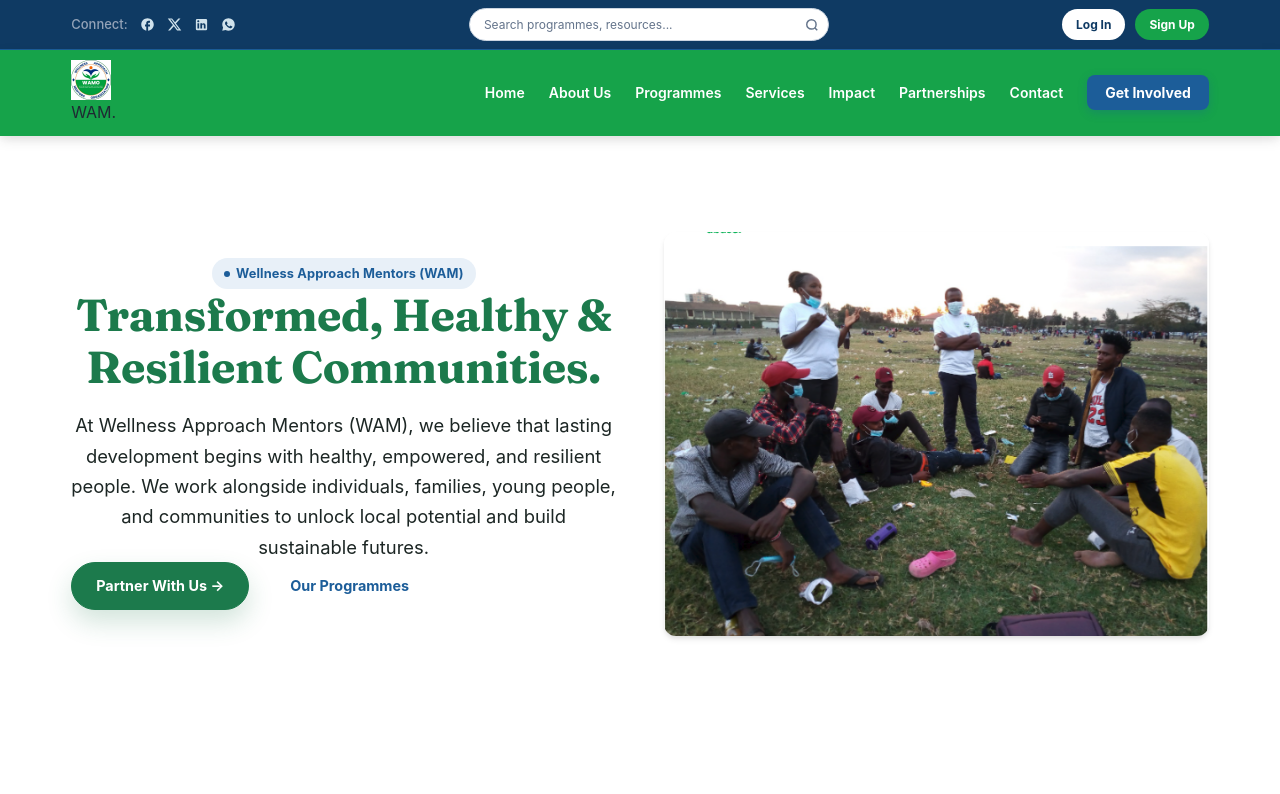
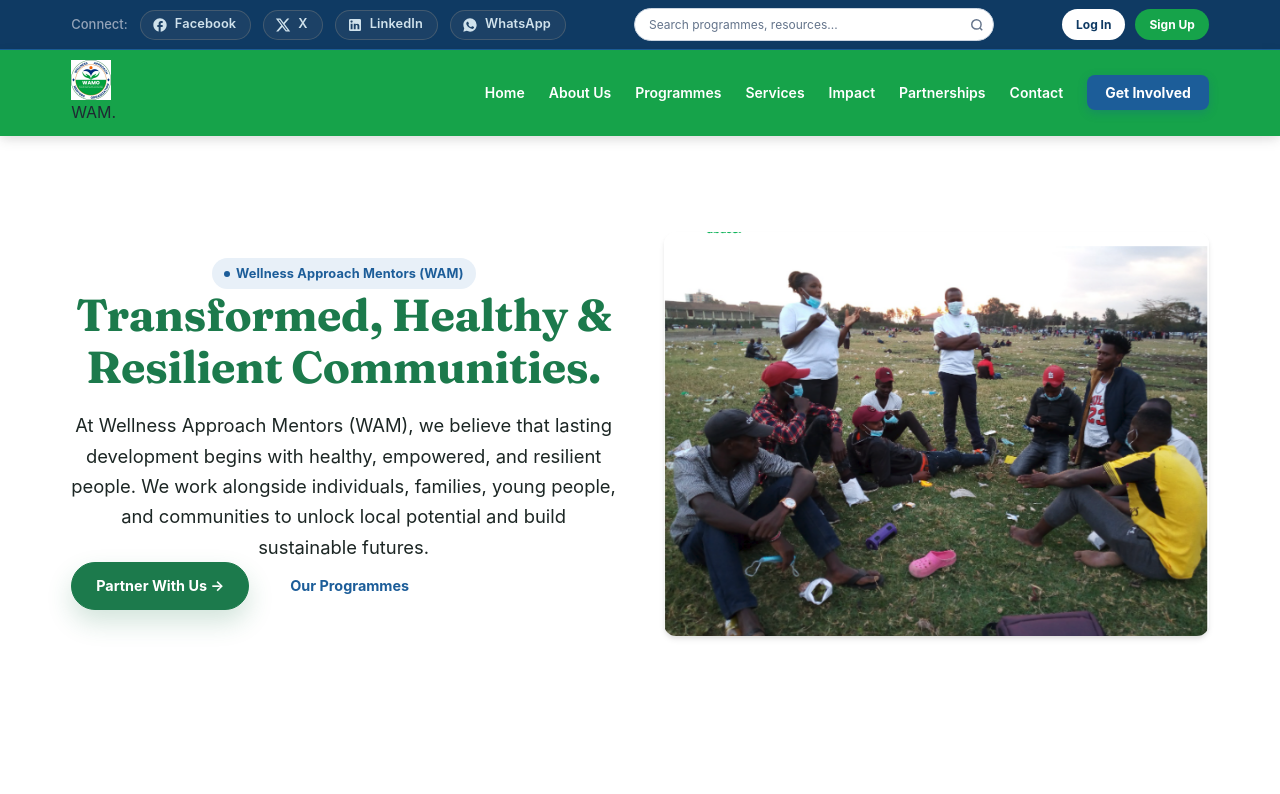
Before and after one commit to saloniklotubulua400-ai/WAM-organization-site, a React (Vite) app: page / in a window 1280 px wide. Shown: the top 794 px of the page. Built offline with nearby package versions, Linux system fonts and the light colour scheme.

Commit message:
update features

```diff
--- a/src/components/Navbar.css
+++ b/src/components/Navbar.css
@@ -9,6 +9,112 @@
   background-color: #ffffff;
   box-shadow: 0 2px 10px rgba(0, 0, 0, 0.05);
   font-family: -apple-system, BlinkMacSystemFont, "Segoe UI", Roboto, sans-serif;
+}
+/* ==================================================
+   TOP BAR SOCIAL BUTTONS
+   Loaded after Navbar.css so these rules take priority
+   over the old icon-only link styles.
+================================================== */
+
+.top-social-links {
+  display: flex;
+  align-items: center;
+  flex-wrap: wrap;
+  gap: 8px;
+}
+
+.top-social-links a.social-btn {
+  /* Reset anything the old icon-only styles set */
+  width: auto;
+  height: auto;
+  min-width: 0;
+
+  display: inline-flex;
+  align-items: center;
+  gap: 7px;
+  padding: 6px 14px 6px 11px;
+  border-radius: 999px;
+  border: 1px solid rgba(127, 127, 127, 0.4);
+  background: rgba(127, 127, 127, 0.12);
+  color: inherit;
+  font-size: 0.8rem;
+  font-weight: 600;
+  line-height: 1;
+  letter-spacing: 0.01em;
+  text-decoration: none;
+  white-space: nowrap;
+  cursor: pointer;
+  transition: background-color 0.2s ease, border-color 0.2s ease,
+    color 0.2s ease, transform 0.2s ease, box-shadow 0.2s ease;
+}
+
+.top-social-links a.social-btn svg {
+  width: 16px;
+  height: 16px;
+  flex-shrink: 0;
+}
+
+/* Hover / keyboard focus: fill with the platform's brand colour */
+.top-social-links a.social-btn:hover,
+.top-social-links a.social-btn:focus-visible {
+  color: #ffffff;
+  transform: translateY(-2px);
+  box-shadow: 0 4px 10px rgba(0, 0, 0, 0.25);
+}
+
+.top-social-links a.social-btn:focus-visible {
+  outline: 2px solid #ffffff;
+  outline-offset: 2px;
+}
+
+.top-social-links a.social-btn:active {
+  transform: translateY(0);
+  box-shadow: none;
+}
+
+.top-social-links a.social-btn--facebook:hover,
+.top-social-links a.social-btn--facebook:focus-visible {
+  background: #1877f2;
+  border-color: #1877f2;
+}
+
+.top-social-links a.social-btn--x:hover,
+.top-social-links a.social-btn--x:focus-visible {
+  background: #000000;
+  border-color: #000000;
+}
+
+.top-social-links a.social-btn--linkedin:hover,
+.top-social-links a.social-btn--linkedin:focus-visible {
+  background: #0a66c2;
+  border-color: #0a66c2;
+}
+
+.top-social-links a.social-btn--whatsapp:hover,
+.top-social-links a.social-btn--whatsapp:focus-visible {
+  background: #25d366;
+  border-color: #25d366;
+}
+
+/* Medium screens: tighten the buttons so the bar still fits */
+@media (max-width: 1100px) {
+  .top-social-links a.social-btn {
+    padding: 6px 10px 6px 9px;
+    gap: 5px;
+    font-size: 0.75rem;
+  }
+}
+
+/* Small screens: keep icon-only buttons so the bar doesn't overflow.
+   The aria-label still tells screen readers which platform each one is. */
+@media (max-width: 900px) {
+  .top-social-links a.social-btn .social-btn-label {
+    display: none;
+  }
+
+  .top-social-links a.social-btn {
+    padding: 8px;
+  }
 }
 
 .container {
--- a/src/components/Navbar.jsx
+++ b/src/components/Navbar.jsx
@@ -1,9 +1,57 @@
 import React, { useState } from "react";
 import { Link, useNavigate } from "react-router-dom";
+import "./Navbar.css";
 import "./Navbar.css";
 
 // Import your logo image
 import wamLogo from "../assets/wam-logo.png";
+
+// --------------------------------------------------
+// SOCIAL MEDIA BUTTONS
+// Replace each href with WAM's actual page link.
+// --------------------------------------------------
+const socialLinks = [
+  {
+    id: "facebook",
+    name: "Facebook",
+    href: "https://facebook.com",
+    icon: (
+      <svg viewBox="0 0 24 24" fill="currentColor" aria-hidden="true">
+        <path d="M22 12c0-5.52-4.48-10-10-10S2 6.48 2 12c0 4.84 3.44 8.87 8 9.8V15H8v-3h2V9.5C10 7.57 11.57 6 13.5 6H16v3h-2c-.55 0-1 .45-1 1v2h3v3h-3v6.95c5.05-.5 9-4.76 9-9.95z" />
+      </svg>
+    ),
+  },
+  {
+    id: "x",
+    name: "X",
+    href: "https://x.com",
+    icon: (
+      <svg viewBox="0 0 24 24" fill="currentColor" aria-hidden="true">
+        <path d="M18.244 2.25h3.308l-7.227 8.26 8.502 11.24H16.17l-5.214-6.817L4.99 21.75H1.68l7.73-8.835L1.254 2.25H8.08l4.713 6.231zm-1.161 17.52h1.833L7.084 4.126H5.117z" />
+      </svg>
+    ),
+  },
+  {
+    id: "linkedin",
+    name: "LinkedIn",
+    href: "https://linkedin.com",
+    icon: (
+      <svg viewBox="0 0 24 24" fill="currentColor" aria-hidden="true">
+        <path d="M19 3a2 2 0 0 1 2 2v14a2 2 0 0 1-2 2H5a2 2 0 0 1-2-2V5a2 2 0 0 1 2-2h14m-.5 15.5v-5.3a3.26 3.26 0 0 0-3.26-3.26c-.85 0-1.84.52-2.28 1.3v-1.11h-2.79v8.37h2.79v-4.93c0-.77.62-1.4 1.39-1.4a1.4 1.4 0 0 1 1.4 1.4v4.93h2.75M6.88 8.56a1.68 1.68 0 0 0 1.68-1.68c0-.93-.75-1.69-1.68-1.69a1.69 1.69 0 0 0-1.69 1.69c0 .93.76 1.68 1.69 1.68m1.39 9.94v-8.37H5.5v8.37h2.77z" />
+      </svg>
+    ),
+  },
+  {
+    id: "whatsapp",
+    name: "WhatsApp",
+    href: "https://wa.me/254720914797",
+    icon: (
+      <svg viewBox="0 0 24 24" fill="currentColor" aria-hidden="true">
+        <path d="M12.012 2c-5.506 0-9.989 4.478-9.99 9.984a9.964 9.964 0 0 0 1.333 4.993L2 22l5.233-1.237a9.982 9.982 0 0 0 4.779 1.221h.004c5.505 0 9.988-4.478 9.989-9.985A9.983 9.983 0 0 0 12.012 2zm5.838 14.51c-.244.686-1.437 1.309-1.986 1.365-.512.053-1.18.077-3.415-.845-2.858-1.178-4.697-4.086-4.84-4.276-.142-.191-1.162-1.547-1.162-2.95 0-1.403.734-2.093.994-2.38.261-.285.568-.356.757-.356.19 0 .38.002.546.01.177.008.415-.067.649.494.244.584.83 2.025.902 2.17.072.144.119.313.024.503-.095.191-.143.31-.285.476-.143.167-.3.373-.428.502-.143.143-.292.3-.125.586.167.285.74 1.22 1.587 1.974 1.088.97 2.006 1.272 2.292 1.415.285.143.452.119.618-.072.167-.19.713-.832.903-1.117.19-.285.38-.238.641-.143.261.095 1.662.784 1.947.927.285.143.475.214.546.333.072.12.072.69-.172 1.376z" />
+      </svg>
+    ),
+  },
+];
 
 export default function Navbar() {
   const [searchQuery, setSearchQuery] = useState("");
@@ -18,7 +66,7 @@
     name: "",
     email: "",
     password: "",
-    confirmPassword: ""
+    confirmPassword: "",
   });
 
   const navigate = useNavigate();
@@ -63,22 +111,22 @@
       {/* 1. TOP UTILITY / SOCIAL NAVBAR */}
       <div className="top-utility-bar">
         <div className="container top-bar-container">
-
-          {/* Left: Social Media Links */}
+          {/* Left: Social Media Buttons */}
           <div className="top-social-links">
             <span className="top-bar-label">Connect:</span>
-            <a href="https://facebook.com" target="_blank" rel="noopener noreferrer" aria-label="Facebook">
-              <svg viewBox="0 0 24 24" fill="currentColor"><path d="M22 12c0-5.52-4.48-10-10-10S2 6.48 2 12c0 4.84 3.44 8.87 8 9.8V15H8v-3h2V9.5C10 7.57 11.57 6 13.5 6H16v3h-2c-.55 0-1 .45-1 1v2h3v3h-3v6.95c5.05-.5 9-4.76 9-9.95z"/></svg>
-            </a>
-            <a href="https://x.com" target="_blank" rel="noopener noreferrer" aria-label="X (Twitter)">
-              <svg viewBox="0 0 24 24" fill="currentColor"><path d="M18.244 2.25h3.308l-7.227 8.26 8.502 11.24H16.17l-5.214-6.817L4.99 21.75H1.68l7.73-8.835L1.254 2.25H8.08l4.713 6.231zm-1.161 17.52h1.833L7.084 4.126H5.117z"/></svg>
-            </a>
-            <a href="https://linkedin.com" target="_blank" rel="noopener noreferrer" aria-label="LinkedIn">
-              <svg viewBox="0 0 24 24" fill="currentColor"><path d="M19 3a2 2 0 0 1 2 2v14a2 2 0 0 1-2 2H5a2 2 0 0 1-2-2V5a2 2 0 0 1 2-2h14m-.5 15.5v-5.3a3.26 3.26 0 0 0-3.26-3.26c-.85 0-1.84.52-2.28 1.3v-1.11h-2.79v8.37h2.79v-4.93c0-.77.62-1.4 1.39-1.4a1.4 1.4 0 0 1 1.4 1.4v4.93h2.75M6.88 8.56a1.68 1.68 0 0 0 1.68-1.68c0-.93-.75-1.69-1.68-1.69a1.69 1.69 0 0 0-1.69 1.69c0 .93.76 1.68 1.69 1.68m1.39 9.94v-8.37H5.5v8.37h2.77z"/></svg>
-            </a>
-            <a href="https://wa.me/254720914797" target="_blank" rel="noopener noreferrer" aria-label="WhatsApp">
-              <svg viewBox="0 0 24 24" fill="currentColor"><path d="M12.012 2c-5.506 0-9.989 4.478-9.99 9.984a9.964 9.964 0 0 0 1.333 4.993L2 22l5.233-1.237a9.982 9.982 0 0 0 4.779 1.221h.004c5.505 0 9.988-4.478 9.989-9.985A9.983 9.983 0 0 0 12.012 2zm5.838 14.51c-.244.686-1.437 1.309-1.986 1.365-.512.053-1.18.077-3.415-.845-2.858-1.178-4.697-4.086-4.84-4.276-.142-.191-1.162-1.547-1.162-2.95 0-1.403.734-2.093.994-2.38.261-.285.568-.356.757-.356.19 0 .38.002.546.01.177.008.415-.067.649.494.244.584.83 2.025.902 2.17.072.144.119.313.024.503-.095.191-.143.31-.285.476-.143.167-.3.373-.428.502-.143.143-.292.3-.125.586.167.285.74 1.22 1.587 1.974 1.088.97 2.006 1.272 2.292 1.415.285.143.452.119.618-.072.167-.19.713-.832.903-1.117.19-.285.38-.238.641-.143.261.095 1.662.784 1.947.927.285.143.475.214.546.333.072.12.072.69-.172 1.376z"/></svg>
-            </a>
+            {socialLinks.map((social) => (
+              <a
+                key={social.id}
+                href={social.href}
+                target="_blank"
+                rel="noopener noreferrer"
+                className={`social-btn social-btn--${social.id}`}
+                aria-label={`Visit WAM on ${social.name}`}
+              >
+                {social.icon}
+                <span className="social-btn-label">{social.name}</span>
+              </a>
+            ))}
           </div>
 
           {/* Middle: Integrated Search Bar */}
@@ -91,7 +139,10 @@
                 onChange={(e) => setSearchQuery(e.target.value)}
               />
               <button type="submit" aria-label="Search">
-                <svg viewBox="0 0 24 24" fill="none" stroke="currentColor" strokeWidth="2.5"><circle cx="11" cy="11" r="8"/><path d="m21 21-4.35-4.35"/></svg>
+                <svg viewBox="0 0 24 24" fill="none" stroke="currentColor" strokeWidth="2.5">
+                  <circle cx="11" cy="11" r="8" />
+                  <path d="m21 21-4.35-4.35" />
+                </svg>
               </button>
             </form>
           </div>
@@ -105,14 +156,12 @@
               Sign Up
             </button>
           </div>
-
         </div>
       </div>
 
       {/* 2. MAIN NAVIGATION NAVBAR */}
       <nav className="main-navbar">
         <div className="container main-nav-container">
-
           {/* BRAND LOGO WITH TEXT BELOW */}
           <Link to="/" className="nav-brand-wrapper" aria-label="WAM Organization Homepage">
             <img
```
